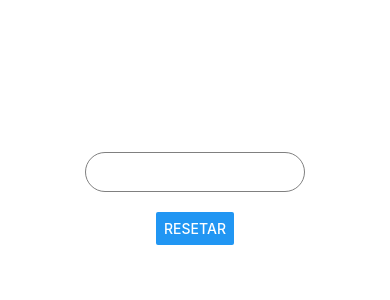
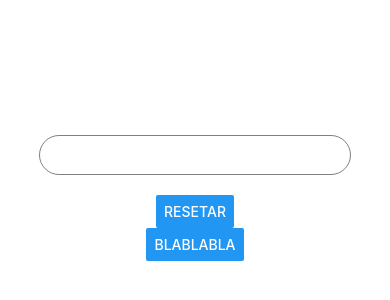
Before and after one commit to simonntech/myHooks, a React Native app: screen / in a window 390 px wide. Shown: the part 224-524 px from the top of the page. Built offline with nearby package versions, Linux system fonts and the light colour scheme.

Commit message:
useReducer

```diff
--- a/App.tsx
+++ b/App.tsx
@@ -1,26 +1,39 @@
-import { useState, useEffect, useRef } from 'react';
-import { StatusBar } from 'expo-status-bar';
+import { useRef, useReducer } from 'react';
 import { StyleSheet, Text, View, Button, TextInput } from 'react-native';
 
+const ActionsTypes = {
+  RESET: "RESET",
+  WRITE: "WRITE"
+};
+
+const reducer = (state: any, action: any) => {
+  switch (action.type) {
+    case ActionsTypes.RESET:
+      state.textInputRef.current.focus();
+      state.textInputRef.setNativeProps({ text: '' })
+      return state;
+
+    case ActionsTypes.WRITE:
+      state.textInputRef.current.setNativeProps({ text: 'bla bla bla' })
+  }
+}
+
 export default function App() {
+  const initialState = {
+    textInputRef: useRef<TextInput>(null)
+  }
 
-  const textInputRef = useRef<TextInput>(null)
-
-  const resetButton = () => {
-    if(textInputRef.current) {
-      textInputRef.current.focus();
-      textInputRef.current.setNativeProps({text:''})
-    }
-  }
+  const [state, dispatch] = useReducer(reducer, initialState);
 
   return (
     <View style={styles.container}>
       <TextInput
-        ref={textInputRef}
-        style={{height: 40, borderColor: 'grey', borderWidth: 1, borderRadius: 20, marginBottom: 20}}
+        ref={state.textInputRef}
+        style={{ height: 40, borderColor: 'grey', borderWidth: 1, borderRadius: 20, marginBottom: 20, width: '80%' }}
       />
 
-      <Button title='Resetar' onPress={resetButton}/>
+      <Button title='Resetar' onPress={() => { dispatch({ type: ActionsTypes.RESET }) }} />
+      <Button title='Blablabla' onPress={() => { dispatch({ type: ActionsTypes.WRITE }) }} />
 
     </View>
   );
```
